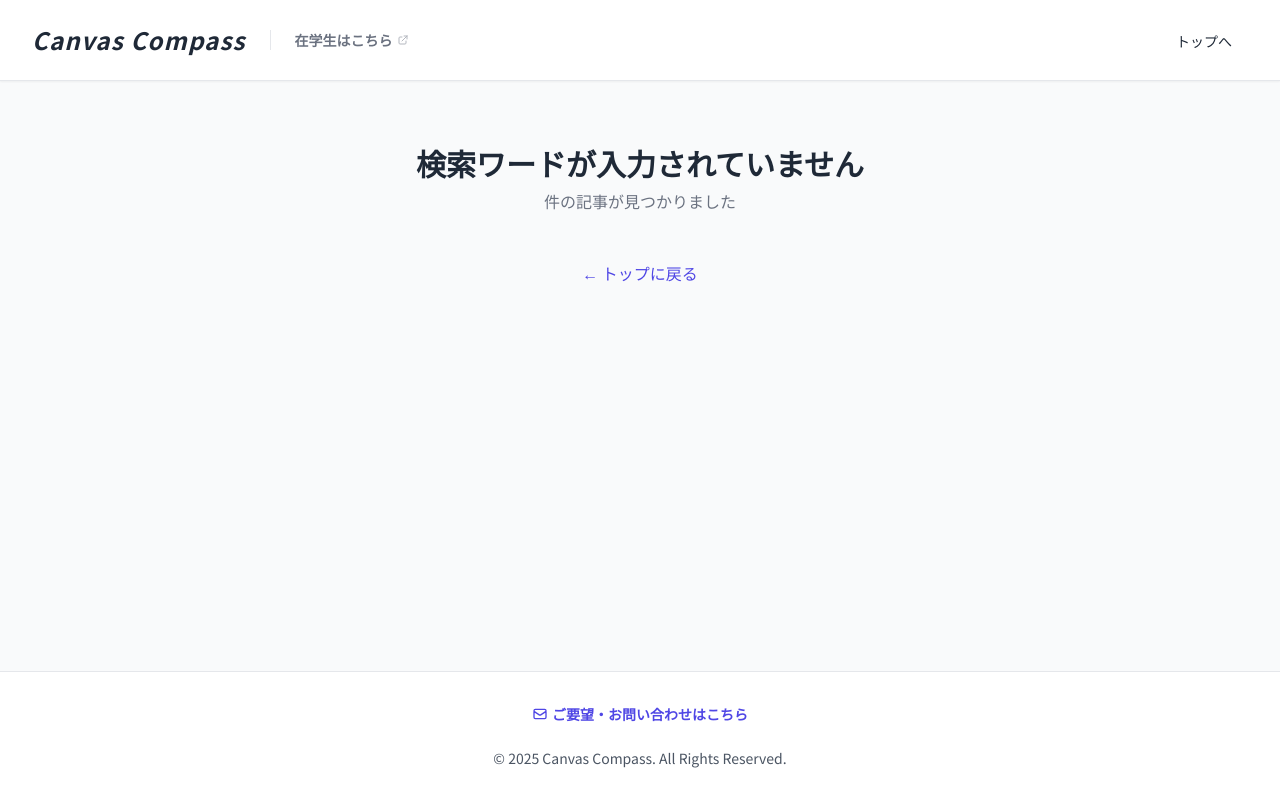
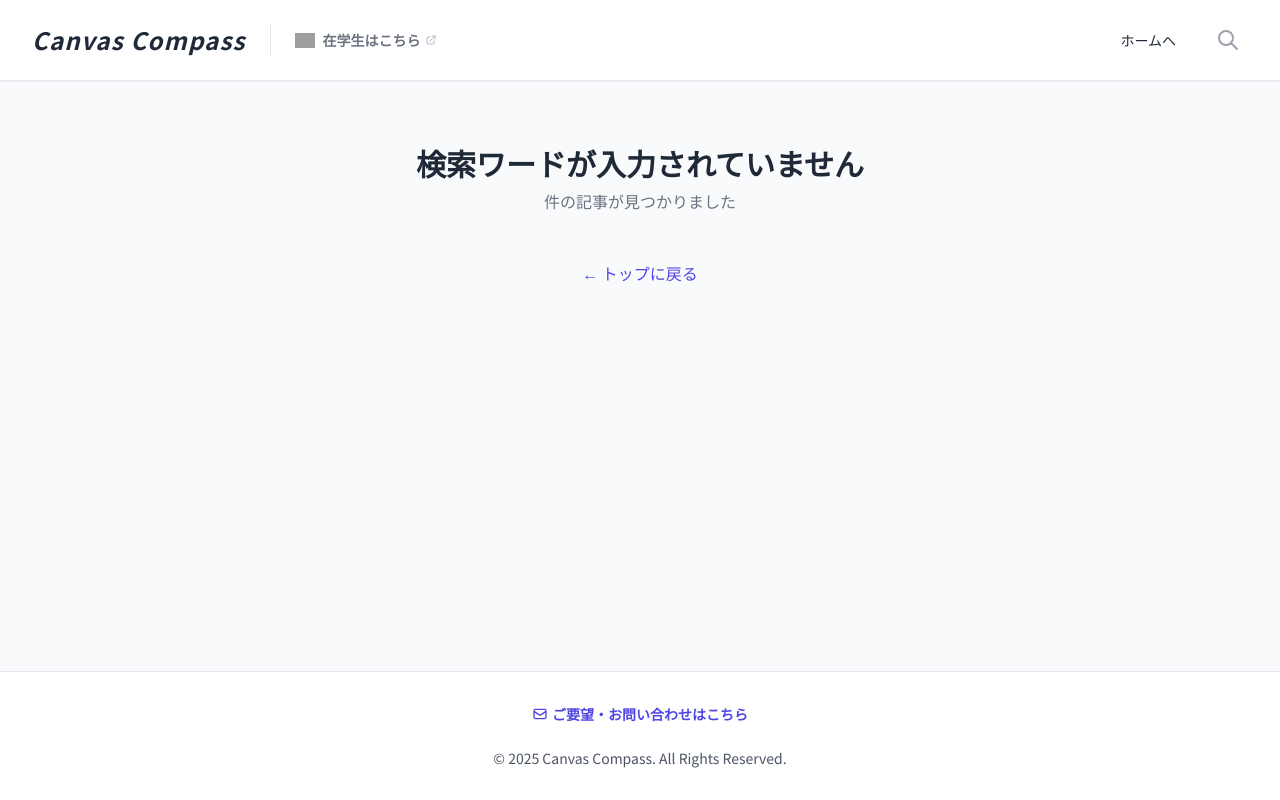
Before and after one commit to Yusuke0324-create/university-guide, a Django app: page /campus_guide/search/ in a window 1280 px wide. Run offline with Django 5.2, Linux system fonts and the light colour scheme; some libraries are stand-ins or nearby versions; grey boxes are pictures that could not be loaded.

Commit message:
churoomの画像を追加

```diff
--- a/templates/base.html
+++ b/templates/base.html
@@ -1,58 +1,126 @@
+{% load static %}
 <!DOCTYPE html>
 <html lang="ja">
 <head>
     <meta charset="UTF-8">
     <title>{% block title %}Canvas Compass{% endblock %}</title>
     <meta name="viewport" content="width=device-width, initial-scale=1.0">
+    {# Tailwind CSS #}
     <script src="https://cdn.tailwindcss.com"></script>
+    <script>
+        tailwind.config = {
+            theme: {
+                extend: {
+                    colors: {
+                        indigo: {
+                            50: '#eef2ff',
+                            100: '#e0e7ff',
+                            500: '#6366f1',
+                            600: '#4f46e5',
+                            700: '#4338ca',
+                        }
+                    }
+                }
+            }
+        }
+    </script>
     <style>
         @import url('https://fonts.googleapis.com/css2?family=Noto+Sans+JP:wght@400;700&display=swap');
         body { font-family: 'Noto Sans JP', sans-serif; }
     </style>
 </head>
-<body class="bg-gray-50 flex flex-col min-h-screen">
+<body class="bg-gray-50 flex flex-col min-h-screen text-gray-800">
 
-    <header class="bg-white text-gray-800 shadow-sm sticky top-0 z-50 border-b border-gray-200">
+    {# --- ヘッダー・ナビゲーション --- #}
+    <nav class="bg-white shadow-sm sticky top-0 z-50 border-b border-gray-200">
         <div class="max-w-7xl mx-auto px-4 sm:px-6 lg:px-8">
-            <div class="flex items-center justify-between h-20">
+            <div class="flex justify-between h-20">
 
-                {# ▼▼▼ 修正箇所：ここに flex items-center を追加しました ▼▼▼ #}
-                <div class="flex-shrink-0 flex items-center">
+                {# 左側エリア：ロゴと在学生リンク #}
+                <div class="flex items-center">
 
-                    {# ロゴ #}
-                    <a href="{% url 'campus_guide:university_list' %}" class="text-2xl font-bold tracking-wider mr-6">
-                        <i> Canvas Compass </i>
+                    {# 1. ロゴ #}
+                    <a href="{% url 'campus_guide:university_list' %}" class="flex-shrink-0 flex items-center gap-2 group mr-6">
+                        <span class="text-2xl font-bold tracking-wider italic text-gray-800 group-hover:text-indigo-600 transition">
+                            Canvas Compass
+                        </span>
                     </a>
 
-                    {# 在学生向けリンク #}
-                    <div class="hidden md:flex items-center border-l border-gray-200 pl-6">
+                    {# 2. 在学生はこちら（画像付きリンク） #}
+                    {# flex items-center でロゴの横に並びます #}
+                    <div class="hidden md:flex items-center border-l border-gray-200 pl-6 h-8">
                         <a href="https://churoom.com/" target="_blank" rel="noopener noreferrer"
                            class="text-gray-500 hover:text-indigo-600 text-sm font-bold transition flex items-center gap-1">
+
+                            {# アイコン画像 #}
+                            <img src="{% static 'images/churoom_icon.png' %}" alt="Icon" class="w-5 h-5 mr-1 object-contain">
+
                             在学生はこちら
+                            {# 外部リン矢印 #}
                             <svg class="w-3 h-3 opacity-50" fill="none" stroke="currentColor" viewBox="0 0 24 24"><path stroke-linecap="round" stroke-linejoin="round" stroke-width="2" d="M10 6H6a2 2 0 00-2 2v10a2 2 0 002 2h10a2 2 0 002-2v-4M14 4h6m0 0v6m0-6L10 14"></path></svg>
                         </a>
                     </div>
+                </div>
 
+                {# 右側エリア：ホームへボタン、検索、スマホメニュー #}
+                <div class="flex items-center gap-4">
+
+                    {# ホームへ（トップへ）ボタン #}
+                    <a href="{% url 'campus_guide:university_list' %}" class="hidden md:inline-block px-4 py-2 rounded-md text-sm font-medium hover:bg-gray-100 transition-colors duration-200">
+                        ホームへ
+                    </a>
+
+                    {# 検索アイコン #}
+                    <a href="{% url 'campus_guide:search' %}" class="text-gray-400 hover:text-indigo-600 transition p-2">
+                        <svg class="w-6 h-6" fill="none" stroke="currentColor" viewBox="0 0 24 24"><path stroke-linecap="round" stroke-linejoin="round" stroke-width="2" d="M21 21l-6-6m2-5a7 7 0 11-14 0 7 7 0 0114 0z"></path></svg>
+                    </a>
+
+                    {# スマホ用メニューボタン（ハンバーガー） #}
+                    <div class="md:hidden flex items-center">
+                        <button id="mobile-menu-button" class="text-gray-500 hover:text-gray-800 focus:outline-none p-2">
+                            <svg class="w-6 h-6" fill="none" stroke="currentColor" viewBox="0 0 24 24"><path stroke-linecap="round" stroke-linejoin="round" stroke-width="2" d="M4 6h16M4 12h16M4 18h16"></path></svg>
+                        </button>
+                    </div>
                 </div>
-                {# ▲▲▲ 修正箇所終わり ▲▲▲ #}
-
-                <nav>
-                    <a href="{% url 'campus_guide:university_list' %}" class="px-4 py-2 rounded-md text-sm font-medium hover:bg-gray-100 transition-colors duration-200">
-                        トップへ
-                    </a>
-                </nav>
             </div>
         </div>
-    </header>
 
+        {# --- スマホ用メニュー（初期状態は非表示） --- #}
+        <div id="mobile-menu" class="hidden md:hidden bg-white border-t border-gray-100">
+            <div class="px-2 pt-2 pb-3 space-y-1 sm:px-3">
+                <a href="{% url 'campus_guide:university_list' %}" class="block px-3 py-2 rounded-md text-base font-medium text-gray-700 hover:text-gray-900 hover:bg-gray-50">
+                    ホーム
+                </a>
+
+                {# スマホメニュー内のChuroomリンク #}
+                <a href="https://churoom.com/" target="_blank" rel="noopener noreferrer"
+                   class="block px-3 py-2 rounded-md text-base font-bold text-indigo-600 hover:bg-indigo-50 flex items-center justify-between">
+                    <span class="flex items-center">
+                        {# スマホ版にもアイコンを表示 #}
+                        <img src="{% static 'images/churoom_icon.png' %}" alt="Icon" class="w-5 h-5 mr-2 object-contain">
+                        在学生はこちら
+                    </span>
+                    <svg class="w-4 h-4" fill="none" stroke="currentColor" viewBox="0 0 24 24"><path stroke-linecap="round" stroke-linejoin="round" stroke-width="2" d="M10 6H6a2 2 0 00-2 2v10a2 2 0 002 2h10a2 2 0 002-2v-4M14 4h6m0 0v6m0-6L10 14"></path></svg>
+                </a>
+
+                <a href="{% url 'campus_guide:search' %}" class="block px-3 py-2 rounded-md text-base font-medium text-gray-700 hover:text-gray-900 hover:bg-gray-50">
+                    検索
+                </a>
+            </div>
+        </div>
+    </nav>
+
+    {# --- メインコンテンツ --- #}
     <main class="flex-grow">
         {% block contents %}
         {% endblock %}
     </main>
 
+    {# --- フッター --- #}
     <footer class="bg-white text-gray-600 mt-12 border-t border-gray-200">
         <div class="max-w-7xl mx-auto py-8 px-4 sm:px-6 lg:px-8 text-center text-sm">
 
+            {# お問い合わせリンク #}
             <div class="mb-6">
                 <a href="{% url 'campus_guide:site_request' %}" class="text-indigo-600 hover:text-indigo-800 font-bold transition hover:underline flex items-center justify-center gap-1">
                     <svg class="w-4 h-4" fill="none" stroke="currentColor" viewBox="0 0 24 24"><path stroke-linecap="round" stroke-linejoin="round" stroke-width="2" d="M3 8l7.89 5.26a2 2 0 002.22 0L21 8M5 19h14a2 2 0 002-2V7a2 2 0 00-2-2H5a2 2 0 00-2 2v10a2 2 0 002 2z"></path></svg>
@@ -64,6 +132,20 @@
         </div>
     </footer>
 
+    {# 追加のJavaScript（スマホメニュー開閉用） #}
+    <script>
+        document.addEventListener('DOMContentLoaded', function() {
+            const btn = document.getElementById('mobile-menu-button');
+            const menu = document.getElementById('mobile-menu');
+
+            if(btn && menu){
+                btn.addEventListener('click', function() {
+                    menu.classList.toggle('hidden');
+                });
+            }
+        });
+    </script>
+
     {% block extra_js %}
     {% endblock %}
 
```
Also changed, not shown: static/images/churoom.jpg (added).
